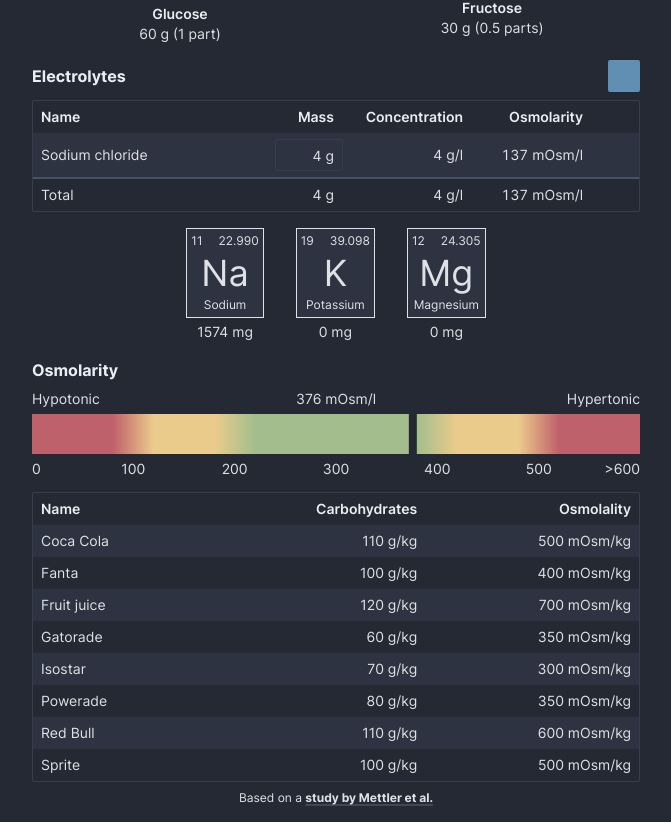
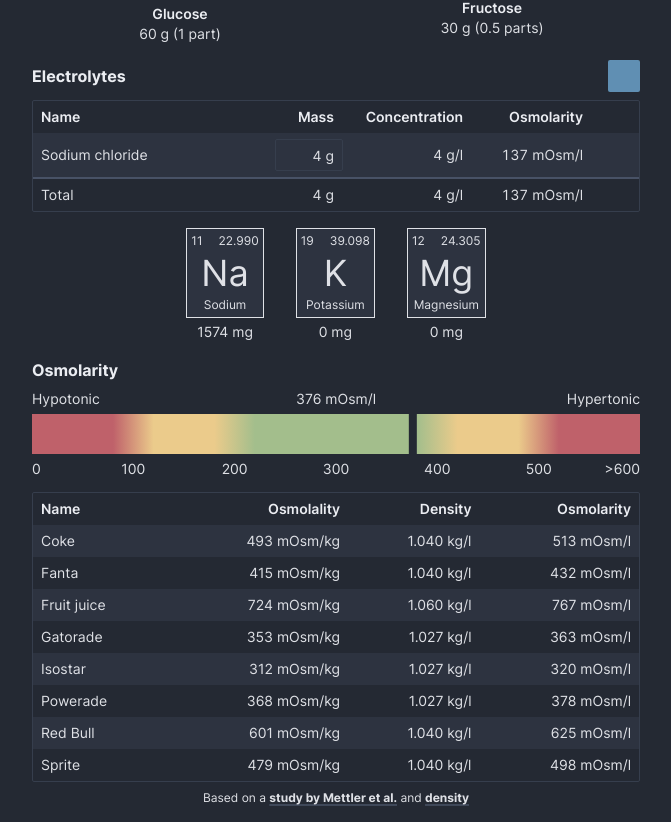
Before and after one commit to jsmolka/bottle, a Vue app: page / in a window 1280 px wide. Shown: the part 553-1375 px from the top of the page, without its empty margins (304-975 px from the left). Built offline with nearby package versions, Linux system fonts and the light colour scheme; some icons are missing.

Commit message:
calculate osmolarity

```diff
--- a/src/views/Index.vue
+++ b/src/views/Index.vue
@@ -111,61 +111,10 @@
       </g>
     </svg>
     <figure class="flex flex-col gap-2">
-      <TableWrapper>
-        <Table>
-          <TableHeader>
-            <TableRow>
-              <TableHead>Name</TableHead>
-              <TableHead class="text-right">Carbohydrates</TableHead>
-              <TableHead class="text-right">Osmolality</TableHead>
-            </TableRow>
-          </TableHeader>
-          <TableBody>
-            <TableRow>
-              <TableCell>Coca Cola</TableCell>
-              <TableCell class="text-right">110 g/kg</TableCell>
-              <TableCell class="text-right">500 mOsm/kg</TableCell>
-            </TableRow>
-            <TableRow>
-              <TableCell>Fanta</TableCell>
-              <TableCell class="text-right">100 g/kg</TableCell>
-              <TableCell class="text-right">400 mOsm/kg</TableCell>
-            </TableRow>
-            <TableRow>
-              <TableCell>Fruit juice</TableCell>
-              <TableCell class="text-right">120 g/kg</TableCell>
-              <TableCell class="text-right">700 mOsm/kg</TableCell>
-            </TableRow>
-            <TableRow>
-              <TableCell>Gatorade</TableCell>
-              <TableCell class="text-right">60 g/kg</TableCell>
-              <TableCell class="text-right">350 mOsm/kg</TableCell>
-            </TableRow>
-            <TableRow>
-              <TableCell>Isostar</TableCell>
-              <TableCell class="text-right">70 g/kg</TableCell>
-              <TableCell class="text-right">300 mOsm/kg</TableCell>
-            </TableRow>
-            <TableRow>
-              <TableCell>Powerade</TableCell>
-              <TableCell class="text-right">80 g/kg</TableCell>
-              <TableCell class="text-right">350 mOsm/kg</TableCell>
-            </TableRow>
-            <TableRow>
-              <TableCell>Red Bull</TableCell>
-              <TableCell class="text-right">110 g/kg</TableCell>
-              <TableCell class="text-right">600 mOsm/kg</TableCell>
-            </TableRow>
-            <TableRow>
-              <TableCell>Sprite</TableCell>
-              <TableCell class="text-right">100 g/kg</TableCell>
-              <TableCell class="text-right">500 mOsm/kg</TableCell>
-            </TableRow>
-          </TableBody>
-        </Table>
-      </TableWrapper>
+      <OsmolarityReference />
       <figcaption class="text-xs text-center">
-        Based on a <Link :href="osmolarityPdf">study by Mettler et al.</Link>
+        Based on a <Link :href="osmolarityPdf">study by Mettler et al.</Link> and
+        <Link href="https://kg-m3.com">density</Link>
       </figcaption>
     </figure>
   </Form>
@@ -179,15 +128,6 @@
 import { InputNumber } from '@/components/ui/input';
 import { Label } from '@/components/ui/label';
 import { Link } from '@/components/ui/link';
-import {
-  Table,
-  TableBody,
-  TableCell,
-  TableHead,
-  TableHeader,
-  TableRow,
-  TableWrapper,
-} from '@/components/ui/table';
 import { Atom } from '@/modules/chemistry';
 import { useBottleStore } from '@/stores/bottle';
 import { format } from '@/utils/format';
@@ -199,6 +139,7 @@
 import Fructose from '@/views/Fructose.vue';
 import Glucose from '@/views/Glucose.vue';
 import Mixtures from '@/views/Mixtures.vue';
+import OsmolarityReference from '@/views/OsmolarityReference.vue';
 import { PhPlus } from '@phosphor-icons/vue';
 import { useResizeObserver } from '@vueuse/core';
 import { storeToRefs } from 'pinia';
--- /dev/null
+++ b/src/views/OsmolarityReference.vue
@@ -0,0 +1,57 @@
+<template>
+  <TableWrapper>
+    <Table>
+      <TableHeader>
+        <TableRow>
+          <TableHead>Name</TableHead>
+          <TableHead class="text-right">Osmolality</TableHead>
+          <TableHead class="text-right">Density</TableHead>
+          <TableHead class="text-right">Osmolarity</TableHead>
+        </TableRow>
+      </TableHeader>
+      <TableBody>
+        <TableRow v-for="item in data">
+          <TableCell>{{ item.name }}</TableCell>
+          <TableCell class="text-right">{{ format(item.osmolality) }} mOsm/kg</TableCell>
+          <TableCell class="text-right">
+            {{ format(item.density, { minDigits: 3, maxDigits: 3 }) }} kg/l
+          </TableCell>
+          <TableCell class="text-right">
+            {{ format(item.osmolality * item.density) }} mOsm/l
+          </TableCell>
+        </TableRow>
+      </TableBody>
+    </Table>
+  </TableWrapper>
+</template>
+
+<script setup>
+import {
+  Table,
+  TableBody,
+  TableCell,
+  TableHead,
+  TableHeader,
+  TableRow,
+  TableWrapper,
+} from '@/components/ui/table';
+import { format } from '@/utils/format';
+
+// https://kg-m3.com
+const density = {
+  softDrink: 1.04,
+  sportsDrink: 1.027,
+  fruitJuice: 1.06,
+};
+
+const data = [
+  { name: 'Coke', osmolality: 493, density: density.softDrink },
+  { name: 'Fanta', osmolality: 415, density: density.softDrink },
+  { name: 'Fruit juice', osmolality: 724, density: density.fruitJuice },
+  { name: 'Gatorade', osmolality: 353, density: density.sportsDrink },
+  { name: 'Isostar', osmolality: 312, density: density.sportsDrink },
+  { name: 'Powerade', osmolality: 368, density: density.sportsDrink },
+  { name: 'Red Bull', osmolality: 601, density: density.softDrink },
+  { name: 'Sprite', osmolality: 479, density: density.softDrink },
+];
+</script>
```
